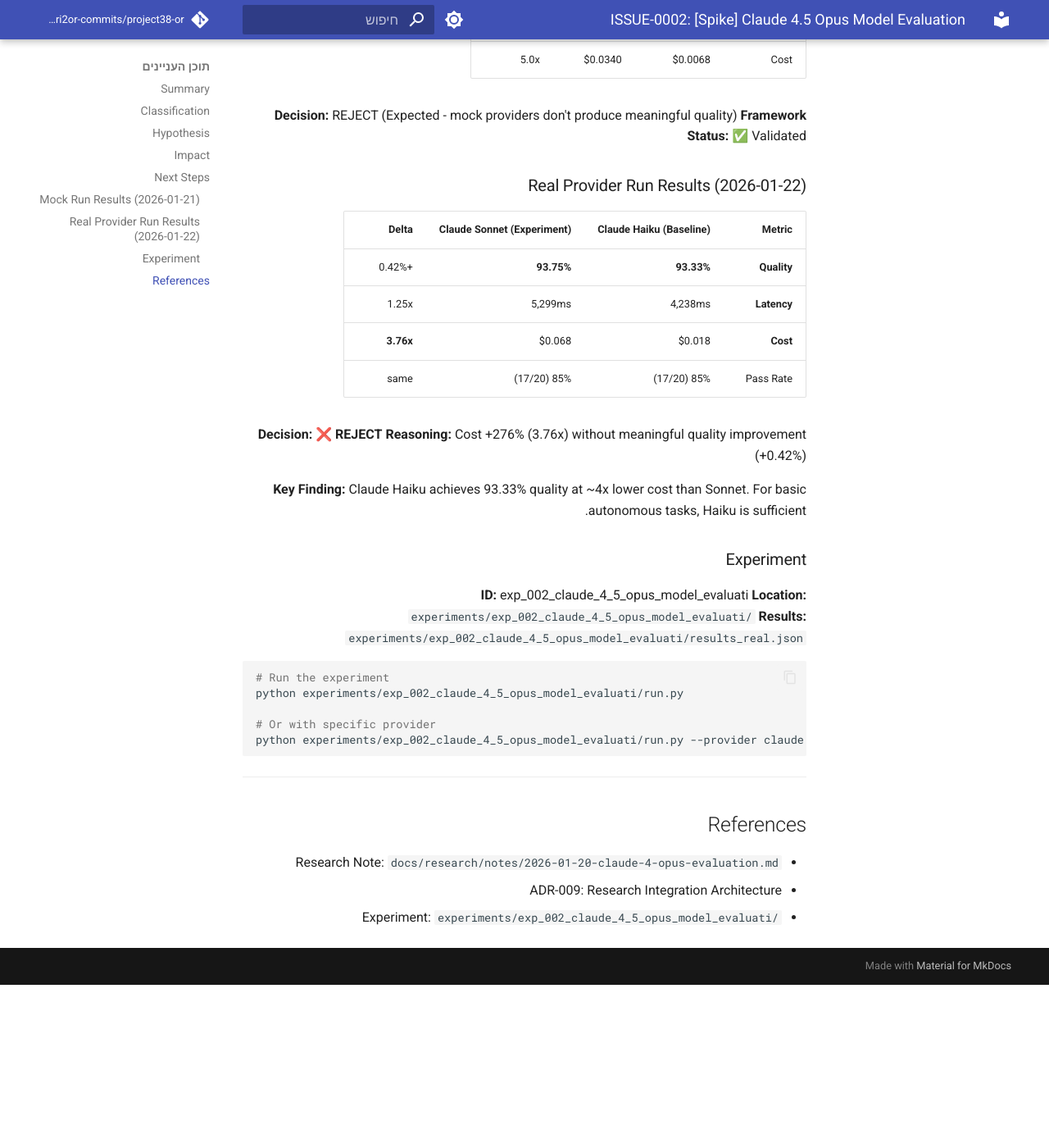
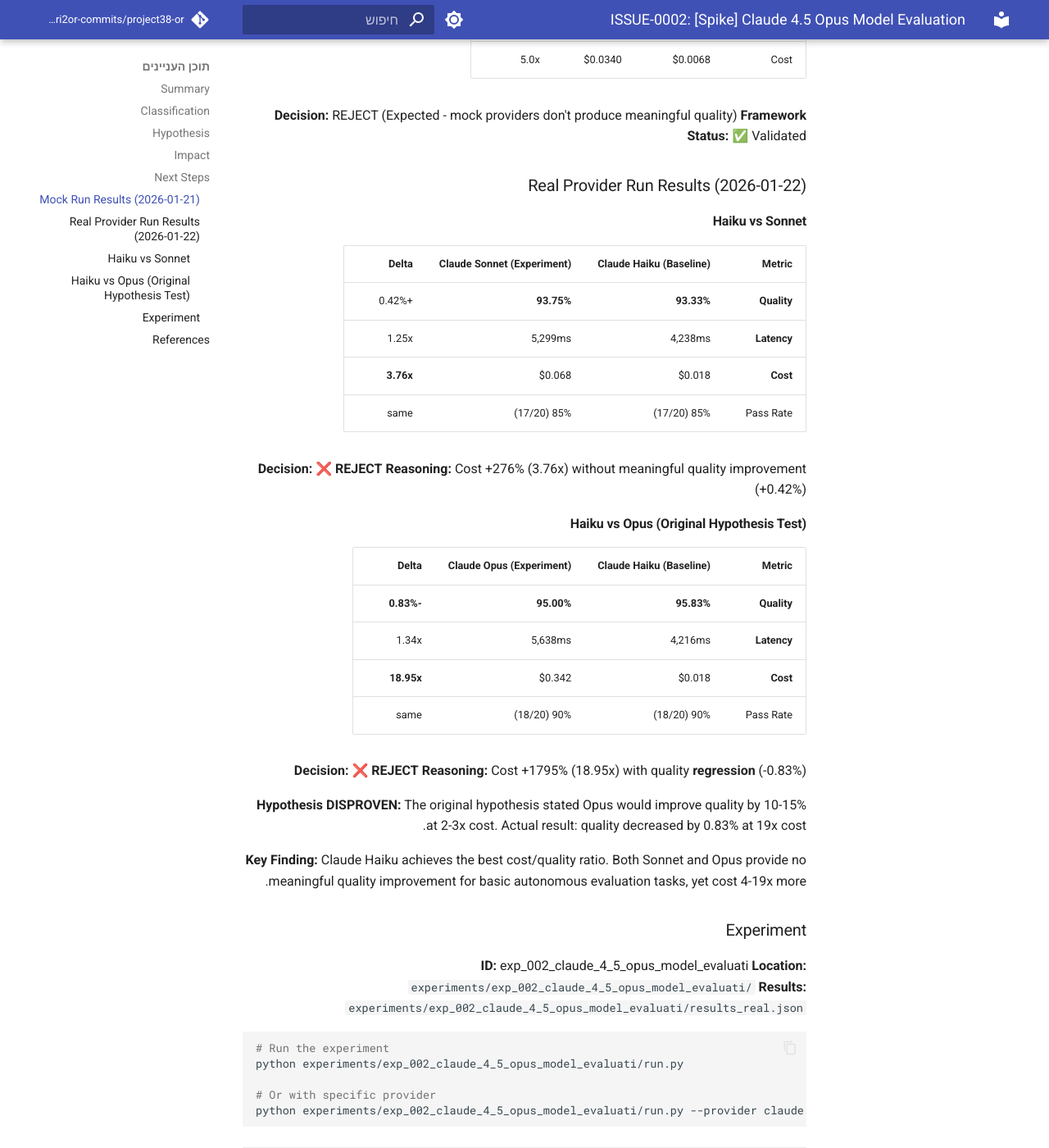
Before and after one commit to edri2or-commits/project38-or, an MkDocs documentation site: the page built from docs/research/issues/ISSUE-0002.md, in a window 1280 px wide and 1400 px high, scrolled down 1590 px. Shown: the whole window at 82% size. Built offline with MkDocs 1.6.1 and Material for MkDocs 9.7.7, drawn with Linux system fonts in a browser that asks for light colours; comment, search, counter and statistics services are not loaded; before the commit the page ends 2791 px from its top, so only the background shows below that.

Commit message:
docs(exp_002): Add Claude Opus evaluation results - REJECT
Opus vs Haiku results:
- Quality: 95.00% vs 95.83% = -0.83% (regression!)
- Cost: $0.342 vs $0.018 = 18.95x (far exceeds threshold)
- Latency: 5,638ms vs 4,216ms = 1.34x (acceptable)

Decision: REJECT
Reasoning: Cost +1795% with quality regression

Original hypothesis completely disproven:
- Expected: +10-15% quality at 2-3x cost
- Actual: -0.83% quality at 19x cost

Key finding: Haiku provides best cost/quality ratio for
basic autonomous evaluation tasks.

```diff
--- a/docs/research/issues/ISSUE-0002.md
+++ b/docs/research/issues/ISSUE-0002.md
@@ -58,6 +58,8 @@ Claude 4.5 Opus is Anthropic's most capable model with enhanced reasoning, codin
 
 ### Real Provider Run Results (2026-01-22)
 
+#### Haiku vs Sonnet
+
 | Metric | Claude Haiku (Baseline) | Claude Sonnet (Experiment) | Delta |
 |--------|-------------------------|----------------------------|-------|
 | **Quality** | **93.33%** | **93.75%** | +0.42% |
@@ -68,7 +70,21 @@ Claude 4.5 Opus is Anthropic's most capable model with enhanced reasoning, codin
 **Decision:** ❌ **REJECT**
 **Reasoning:** Cost +276% (3.76x) without meaningful quality improvement (+0.42%)
 
-**Key Finding:** Claude Haiku achieves 93.33% quality at ~4x lower cost than Sonnet. For basic autonomous tasks, Haiku is sufficient.
+#### Haiku vs Opus (Original Hypothesis Test)
+
+| Metric | Claude Haiku (Baseline) | Claude Opus (Experiment) | Delta |
+|--------|-------------------------|--------------------------|-------|
+| **Quality** | **95.83%** | **95.00%** | **-0.83%** |
+| **Latency** | 4,216ms | 5,638ms | 1.34x |
+| **Cost** | $0.018 | $0.342 | **18.95x** |
+| Pass Rate | 90% (18/20) | 90% (18/20) | same |
+
+**Decision:** ❌ **REJECT**
+**Reasoning:** Cost +1795% (18.95x) with quality **regression** (-0.83%)
+
+**Hypothesis DISPROVEN:** The original hypothesis stated Opus would improve quality by 10-15% at 2-3x cost. Actual result: quality decreased by 0.83% at 19x cost.
+
+**Key Finding:** Claude Haiku achieves the best cost/quality ratio. Both Sonnet and Opus provide no meaningful quality improvement for basic autonomous evaluation tasks, yet cost 4-19x more.
 
 ### Experiment
 
```
Also changed, not shown: experiments/exp_002_claude_4_5_opus_model_evaluati/README.md (+47 -5 lines), 1 other file.
